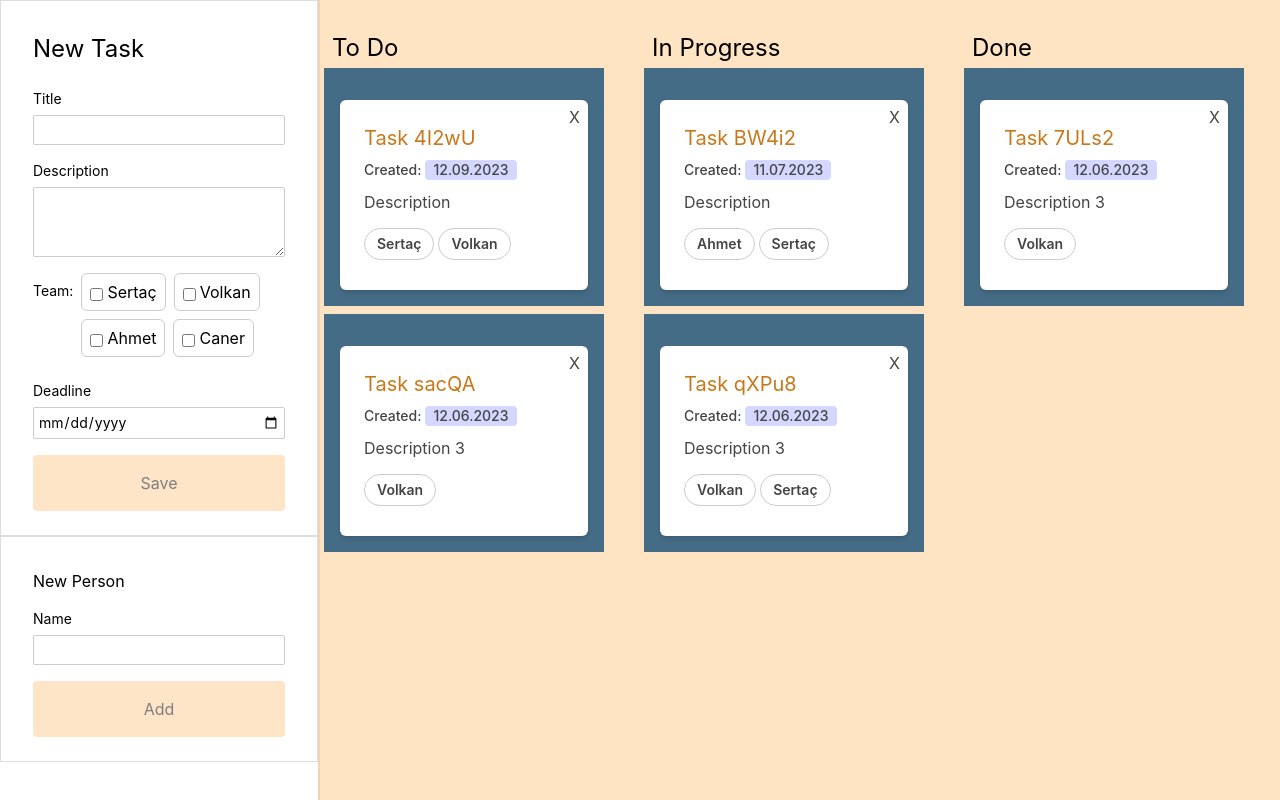
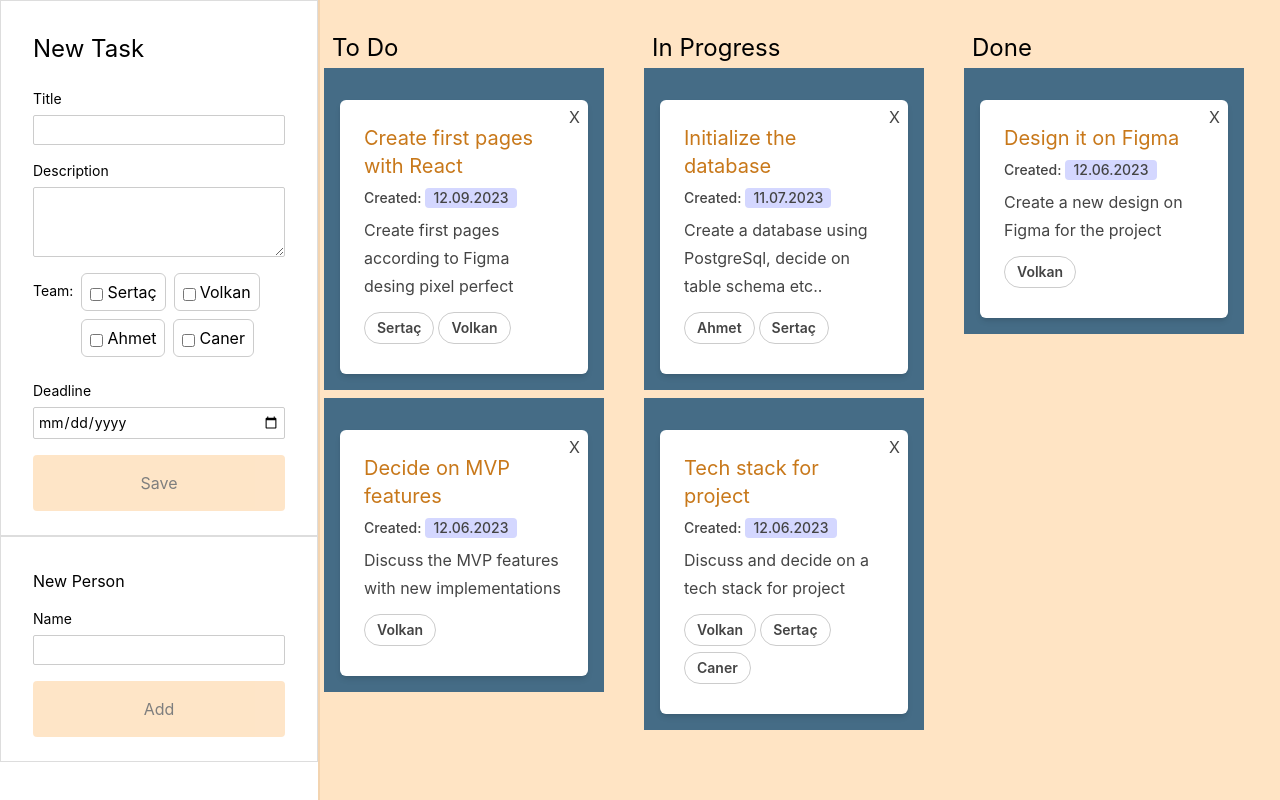
Before and after one commit to adra3n/realtime-collab, a React (Create React App) app: page / in a window 1280 px wide. Built offline with nearby package versions, Linux system fonts and the light colour scheme; no server answers.

Commit message:
added mock tasks

```diff
--- a/src/data.js
+++ b/src/data.js
@@ -8,8 +8,9 @@ export const initialColumns = {
     tasks: [
       {
         id: nanoid(5),
-        title: `Task ${nanoid(5)}`,
-        description: 'Description',
+        title: `Create first pages with React`,
+        description:
+          'Create first pages according to Figma desing pixel perfect',
         people: ['Sertaç', 'Volkan'],
         deadline: '22.09.2023',
         createdAt: '12.09.2023',
@@ -17,8 +18,8 @@ export const initialColumns = {
       },
       {
         id: nanoid(5),
-        title: `Task ${nanoid(5)}`,
-        description: 'Description 3',
+        title: ` Decide on MVP features `,
+        description: 'Discuss the MVP features with new implementations',
         people: ['Volkan'],
         deadline: '22.11.2023',
         createdAt: '12.06.2023',
@@ -32,8 +33,9 @@ export const initialColumns = {
     tasks: [
       {
         id: nanoid(5),
-        title: `Task ${nanoid(5)}`,
-        description: 'Description',
+        title: `Initialize the database`,
+        description:
+          'Create a database using PostgreSql, decide on table schema etc..',
         people: ['Ahmet', 'Sertaç'],
         deadline: '29.09.2023',
         createdAt: '11.07.2023',
@@ -41,9 +43,9 @@ export const initialColumns = {
       },
       {
         id: nanoid(5),
-        title: `Task ${nanoid(5)}`,
-        description: 'Description 3',
-        people: ['Volkan', 'Sertaç'],
+        title: `Tech stack for project`,
+        description: 'Discuss and decide on a tech stack for project',
+        people: ['Volkan', 'Sertaç', 'Caner'],
         deadline: '22.11.2023',
         createdAt: '12.06.2023',
         status: 'inprogress',
@@ -56,8 +58,8 @@ export const initialColumns = {
     tasks: [
       {
         id: nanoid(5),
-        title: `Task ${nanoid(5)}`,
-        description: 'Description 3',
+        title: `Design it on Figma`,
+        description: 'Create a new design on Figma for the project',
         people: ['Volkan'],
         deadline: '22.11.2023',
         createdAt: '12.06.2023',
```
